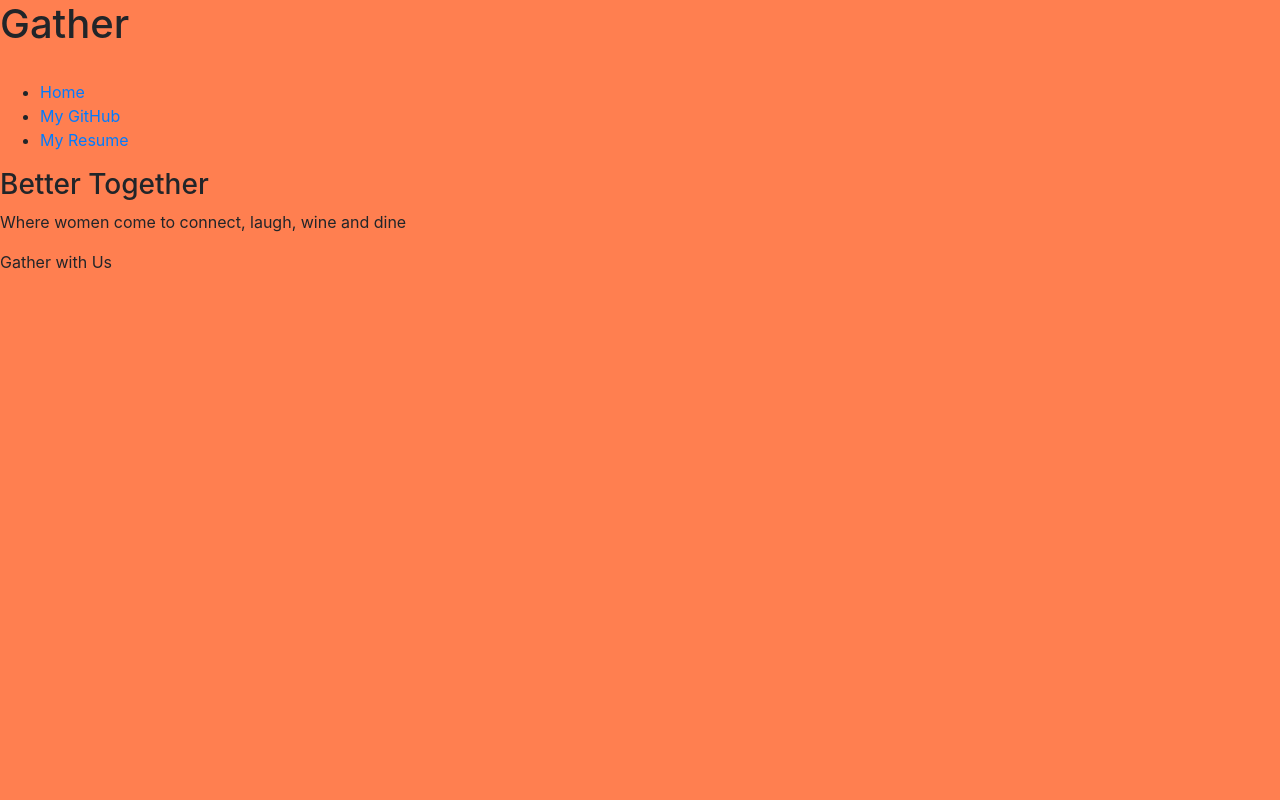
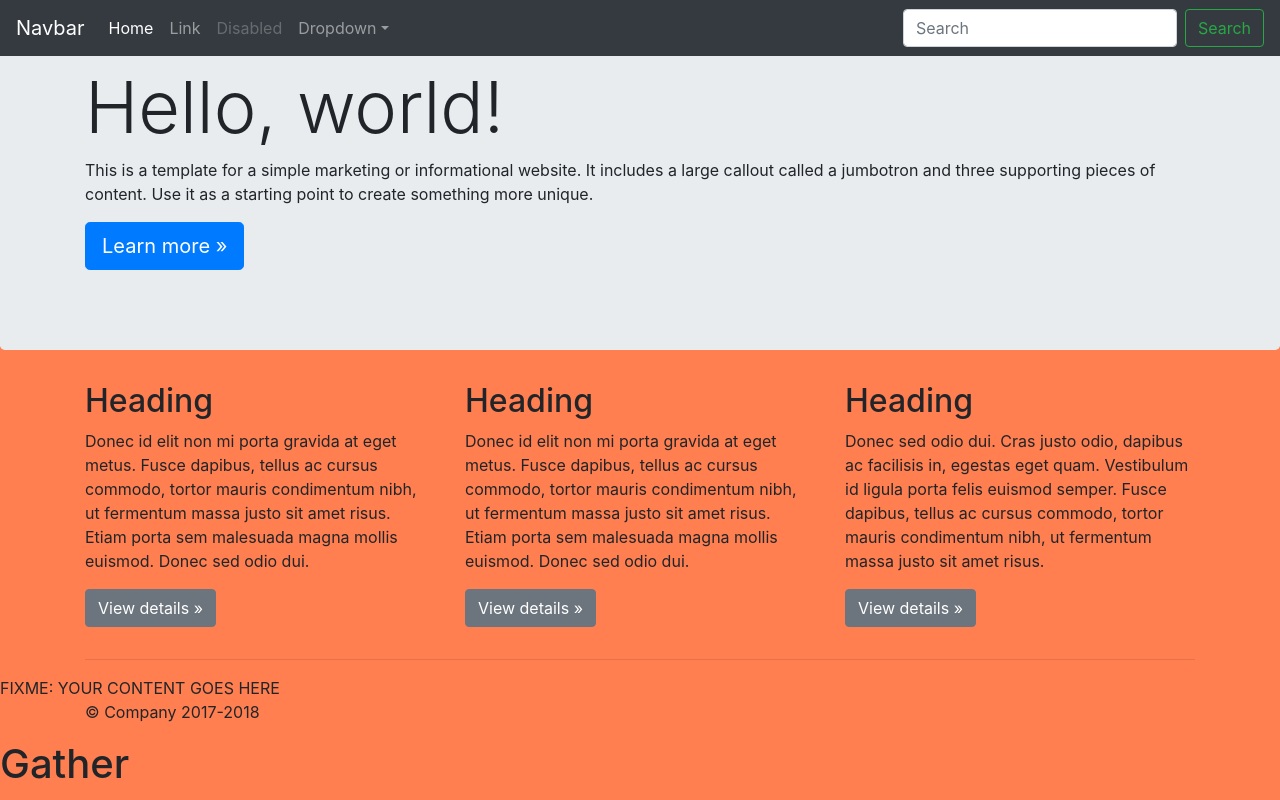
Before and after one commit to roseji/RosePortfolio, a plain HTML site: page index.html in a window 1280 px wide. Shown: the top 800 px of the page. Drawn offline with nearby package versions, Linux system fonts and the light colour scheme.

Commit message:
added jumbotron

```diff
--- a/index.html
+++ b/index.html
@@ -1,3 +1,108 @@
+<!doctype html>
+<html lang="en">
+  <head>
+    <meta charset="utf-8">
+    <meta name="viewport" content="width=device-width, initial-scale=1, shrink-to-fit=no">
+    <meta name="description" content="">
+    <meta name="author" content="">
+
+    <title>FIX ME</title>
+
+    <!-- Bootstrap core CSS -->
+    <link rel="stylesheet" href="https://stackpath.bootstrapcdn.com/bootstrap/4.1.3/css/bootstrap.min.css" integrity="sha384-MCw98/SFnGE8fJT3GXwEOngsV7Zt27NXFoaoApmYm81iuXoPkFOJwJ8ERdknLPMO" crossorigin="anonymous">
+    <!-- Custom styles for this template -->
+    <link href="FIXME.css" rel="stylesheet">
+  </head>
+
+  <body>
+
+    <nav class="navbar navbar-expand-md navbar-dark fixed-top bg-dark">
+      <a class="navbar-brand" href="#">Navbar</a>
+      <button class="navbar-toggler" type="button" data-toggle="collapse" data-target="#navbarsExampleDefault" aria-controls="navbarsExampleDefault" aria-expanded="false" aria-label="Toggle navigation">
+        <span class="navbar-toggler-icon"></span>
+      </button>
+
+      <div class="collapse navbar-collapse" id="navbarsExampleDefault">
+        <ul class="navbar-nav mr-auto">
+          <li class="nav-item active">
+            <a class="nav-link" href="#">Home <span class="sr-only">(current)</span></a>
+          </li>
+          <li class="nav-item">
+            <a class="nav-link" href="#">Link</a>
+          </li>
+          <li class="nav-item">
+            <a class="nav-link disabled" href="#">Disabled</a>
+          </li>
+          <li class="nav-item dropdown">
+            <a class="nav-link dropdown-toggle" href="http://example.com" id="dropdown01" data-toggle="dropdown" aria-haspopup="true" aria-expanded="false">Dropdown</a>
+            <div class="dropdown-menu" aria-labelledby="dropdown01">
+              <a class="dropdown-item" href="#">Action</a>
+              <a class="dropdown-item" href="#">Another action</a>
+              <a class="dropdown-item" href="#">Something else here</a>
+            </div>
+          </li>
+        </ul>
+        <form class="form-inline my-2 my-lg-0">
+          <input class="form-control mr-sm-2" type="text" placeholder="Search" aria-label="Search">
+          <button class="btn btn-outline-success my-2 my-sm-0" type="submit">Search</button>
+        </form>
+      </div>
+    </nav>
+
+    <main role="main">
+
+      <!-- Main jumbotron for a primary marketing message or call to action -->
+      <div class="jumbotron">
+        <div class="container">
+          <h1 class="display-3">Hello, world!</h1>
+          <p>This is a template for a simple marketing or informational website. It includes a large callout called a jumbotron and three supporting pieces of content. Use it as a starting point to create something more unique.</p>
+          <p><a class="btn btn-primary btn-lg" href="#" role="button">Learn more &raquo;</a></p>
+        </div>
+      </div>
+
+      <div class="container">
+        <!-- Example row of columns -->
+        <div class="row">
+          <div class="col-md-4">
+            <h2>Heading</h2>
+            <p>Donec id elit non mi porta gravida at eget metus. Fusce dapibus, tellus ac cursus commodo, tortor mauris condimentum nibh, ut fermentum massa justo sit amet risus. Etiam porta sem malesuada magna mollis euismod. Donec sed odio dui. </p>
+            <p><a class="btn btn-secondary" href="#" role="button">View details &raquo;</a></p>
+          </div>
+          <div class="col-md-4">
+            <h2>Heading</h2>
+            <p>Donec id elit non mi porta gravida at eget metus. Fusce dapibus, tellus ac cursus commodo, tortor mauris condimentum nibh, ut fermentum massa justo sit amet risus. Etiam porta sem malesuada magna mollis euismod. Donec sed odio dui. </p>
+            <p><a class="btn btn-secondary" href="#" role="button">View details &raquo;</a></p>
+          </div>
+          <div class="col-md-4">
+            <h2>Heading</h2>
+            <p>Donec sed odio dui. Cras justo odio, dapibus ac facilisis in, egestas eget quam. Vestibulum id ligula porta felis euismod semper. Fusce dapibus, tellus ac cursus commodo, tortor mauris condimentum nibh, ut fermentum massa justo sit amet risus.</p>
+            <p><a class="btn btn-secondary" href="#" role="button">View details &raquo;</a></p>
+          </div>
+        </div>
+
+        <hr>
+
+      </div> <!-- /container -->
+
+      FIXME: YOUR CONTENT GOES HERE
+
+    </main>
+
+    <footer class="container">
+      <p>&copy; Company 2017-2018</p>
+    </footer>
+
+    <!-- Bootstrap core JavaScript
+    ================================================== -->
+    <!-- Placed at the end of the document so the pages load faster -->
+    <script src="https://code.jquery.com/jquery-3.3.1.slim.min.js" integrity="sha384-q8i/X+965DzO0rT7abK41JStQIAqVgRVzpbzo5smXKp4YfRvH+8abtTE1Pi6jizo" crossorigin="anonymous"></script>
+    <script src="https://cdnjs.cloudflare.com/ajax/libs/popper.js/1.14.3/umd/popper.min.js" integrity="sha384-ZMP7rVo3mIykV+2+9J3UJ46jBk0WLaUAdn689aCwoqbBJiSnjAK/l8WvCWPIPm49" crossorigin="anonymous"></script>
+    <script src="https://stackpath.bootstrapcdn.com/bootstrap/4.1.3/js/bootstrap.min.js" integrity="sha384-ChfqqxuZUCnJSK3+MXmPNIyE6ZbWh2IMqE241rYiqJxyMiZ6OW/JmZQ5stwEULTy" crossorigin="anonymous"></script>
+  </body>
+</html>
+
+
+
 
 <!DOCTYPE html>
 <html>
```
